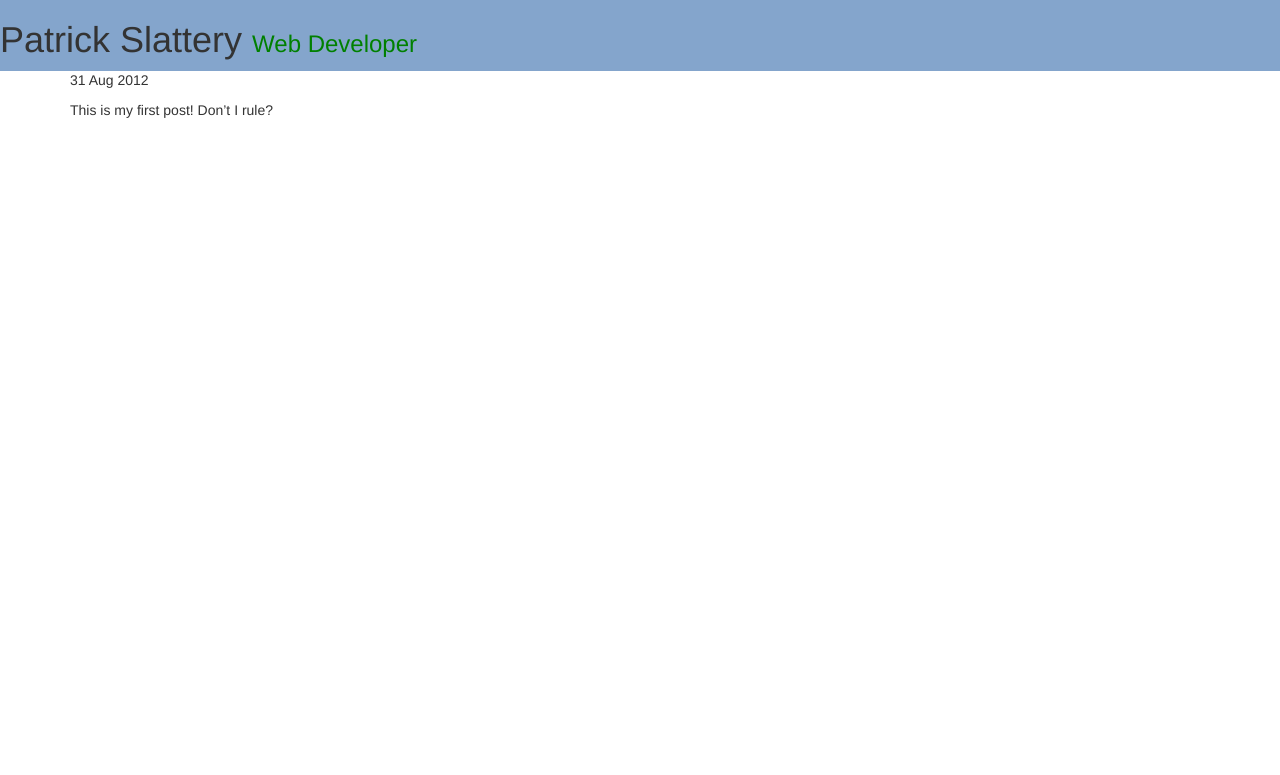
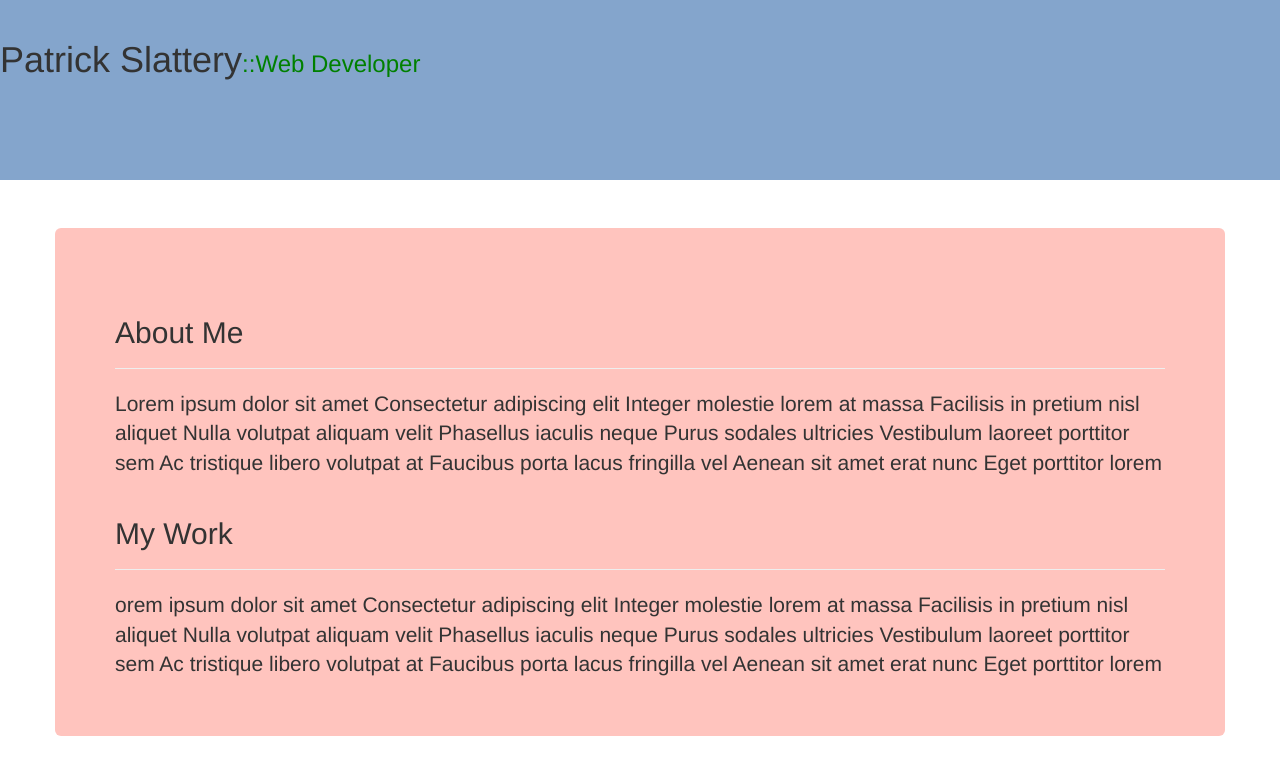
Before and after one commit to patslat/patslat.github.com, a Jekyll site: the page built from index.html, in a window 1280 px wide. Shown: the top 775 px of the page. Built offline with Jekyll 4.4.1, drawn with Linux system fonts in a browser that asks for light colours.

Commit message:
add main body still not sure why need to manually align height

```diff
--- a/_includes/footer.html
+++ b/_includes/footer.html
@@ -0,0 +1,3 @@
+<div class="footer">
+
+</div>
--- a/_includes/header.html
+++ b/_includes/header.html
@@ -1,3 +1,3 @@
-<div class="name">
-  <h1>{{ site.name }} <small>Web Developer</small></h1>
+<div class="page-header">
+  <h1>{{ site.name }}<small>::Web Developer</small></h1>
 </div>
--- /dev/null
+++ b/_includes/main.html
@@ -0,0 +1,45 @@
+<div class="main jumbotron">
+  <div class="section about-me">
+    <div class="about-me-header page-header">
+      <h2>About Me</h2>
+    </div>
+    <div class="about-me-text">
+    <p>
+      Lorem ipsum dolor sit amet
+      Consectetur adipiscing elit
+      Integer molestie lorem at massa
+      Facilisis in pretium nisl aliquet
+      Nulla volutpat aliquam velit
+      Phasellus iaculis neque
+      Purus sodales ultricies
+      Vestibulum laoreet porttitor sem
+      Ac tristique libero volutpat at
+      Faucibus porta lacus fringilla vel
+      Aenean sit amet erat nunc
+      Eget porttitor lorem
+    </p>
+    </div>
+  </div>
+
+  <div class="section my-work">
+    <div class="my-work-header page-header">
+      <h2>My Work</h2>
+    </div>
+    <div class="my-work-text">
+      <p>
+        orem ipsum dolor sit amet
+        Consectetur adipiscing elit
+        Integer molestie lorem at massa
+        Facilisis in pretium nisl aliquet
+        Nulla volutpat aliquam velit
+        Phasellus iaculis neque
+        Purus sodales ultricies
+        Vestibulum laoreet porttitor sem
+        Ac tristique libero volutpat at
+        Faucibus porta lacus fringilla vel
+        Aenean sit amet erat nunc
+        Eget porttitor lorem
+      </p>
+    </div>
+  </div>
+</div>
--- a/css/site.css
+++ b/css/site.css
@@ -5,7 +5,22 @@ body {
 
 .header {
   background-color: #84A5CC !important;
+  height: 20%;
 }
+
 .header small {
   color: green !important;
 }
+
+.header .page-header {
+  border-bottom: 0px !important;
+}
+
+.main-content {
+  padding-top:20%;
+  height:80%;
+}
+
+.jumbotron {
+  background-color: #FFC4BE !important;
+}
--- a/index.html
+++ b/index.html
@@ -9,19 +9,13 @@
 	<script src="/js/site.js"></script>
   <title>{{ site.name }}</title>
 </head>
-<body>
-	<div class="navbar navbar-fixed-top header">
-		{% include header.html %}
+<body class="container">
+	<div class="navbar-fixed-top header">
+    {% include header.html %}
 	</div>
-	<div class="container">
-		{% for post in site.posts %}
-			<article>
-				<h1><a href="{{ site.base_url }}{{ post.url }}">{{ post.title }}</a></h1>
-				<p>{{ post.date | date_to_string }}</p>
-				<p>{{ post.content }}</p>
-			</article>
-		{% endfor %}
-	</div>
+	<div class="main-content row">
+    {% include main.html %}
+  </div>
 	<div class="page-footer">
 		{% include footer.html %}
 	</div>
```
Also changed, not shown: _includes/blog.html (added).
